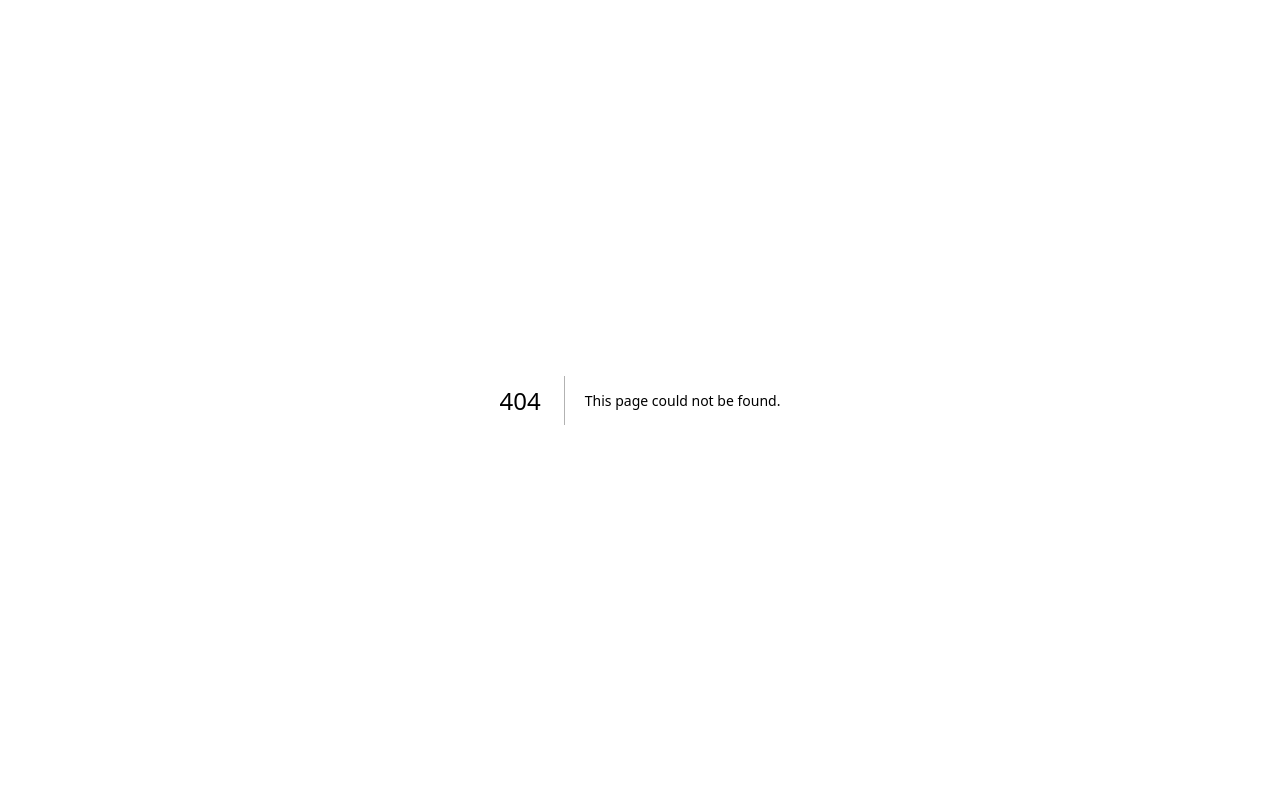
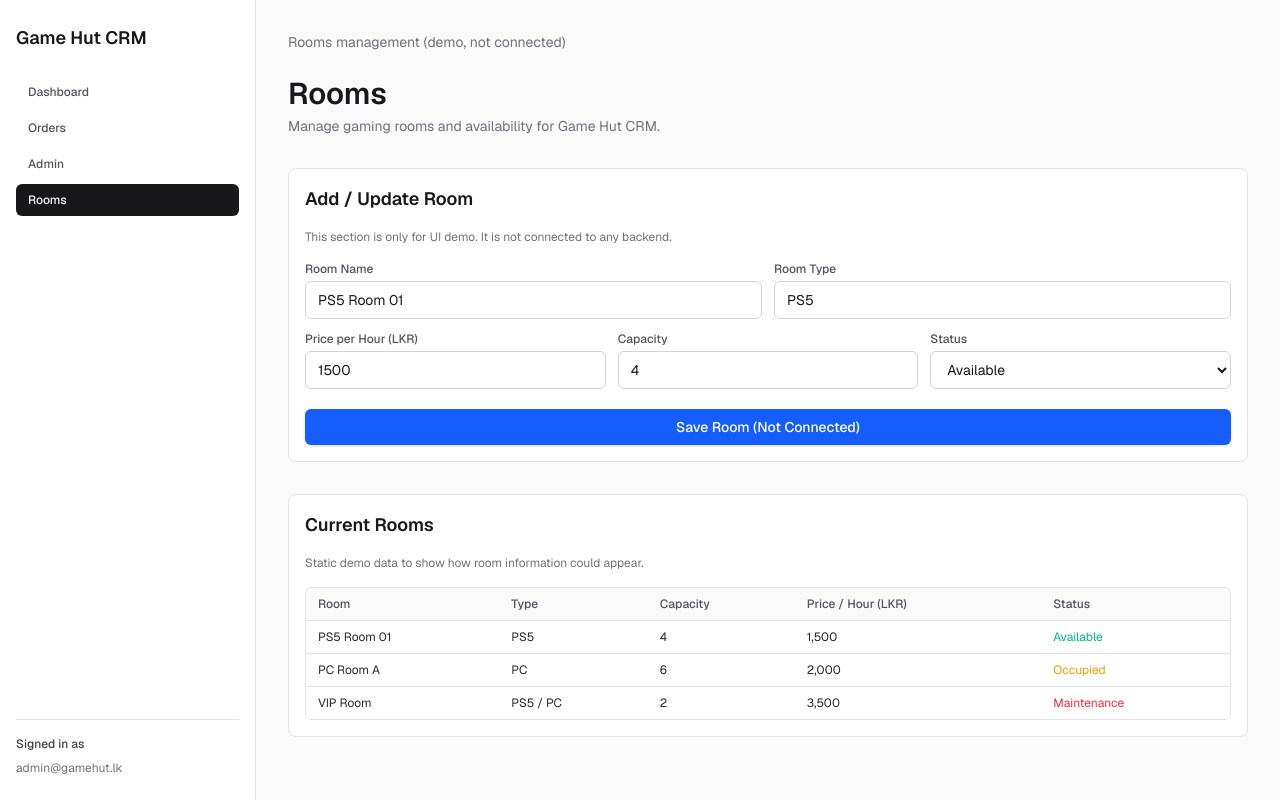
Before and after one commit to sachintha999/game-hut-crm-frontend, a Next.js app: page /rooms in a window 1280 px wide. Before the commit this address had no page. Built offline with nearby package versions, Linux system fonts and the light colour scheme.

Commit message:
rooms page added

```diff
--- a/app/components/Sidebar.tsx
+++ b/app/components/Sidebar.tsx
@@ -63,7 +63,12 @@ export function Sidebar({ isOpen, onClose }: SidebarProps) {
           >
             <span>Admin</span>
           </button>
-          <button className={`${baseButtonClasses} ${inactiveClasses}`}>
+          <button
+            className={`${baseButtonClasses} ${
+              pathname === "/rooms" ? activeClasses : inactiveClasses
+            }`}
+            onClick={() => router.push("/rooms")}
+          >
             <span>Rooms</span>
           </button>
         </nav>
--- /dev/null
+++ b/app/rooms/page.tsx
@@ -0,0 +1,215 @@
+"use client";
+
+import { useEffect, useState } from "react";
+import { Sidebar } from "../components/Sidebar";
+
+export default function RoomsPage() {
+  const [sidebarOpen, setSidebarOpen] = useState(false);
+  const [isLoading, setIsLoading] = useState(true);
+
+  useEffect(() => {
+    const timeout = setTimeout(() => setIsLoading(false), 700);
+    return () => clearTimeout(timeout);
+  }, []);
+
+  return (
+    <main className="flex min-h-screen bg-zinc-50 font-sans text-zinc-900 dark:bg-black dark:text-zinc-50">
+      <Sidebar
+        isOpen={sidebarOpen}
+        onClose={() => setSidebarOpen(false)}
+      />
+
+      <div className="flex-1 px-4 py-4 sm:px-6 sm:py-6 lg:px-8 lg:py-8">
+        {isLoading ? (
+          <div className="flex h-full min-h-[60vh] items-center justify-center">
+            <div className="flex flex-col items-center gap-3">
+              <div className="h-8 w-8 animate-spin rounded-full border-2 border-zinc-300 border-t-blue-600" />
+              <p className="text-xs text-zinc-500">Loading rooms...</p>
+            </div>
+          </div>
+        ) : (
+          <div className="mx-auto w-full space-y-8">
+            {/* Top bar / mobile toggle */}
+            <div className="mb-4 flex items-center justify-between lg:mb-6">
+              <button
+                className="rounded-md border border-zinc-200 bg-white px-3 py-2 text-xs font-medium text-zinc-600 shadow-sm hover:bg-zinc-100 lg:hidden dark:border-zinc-800 dark:bg-zinc-900 dark:text-zinc-300"
+                onClick={() => setSidebarOpen(true)}
+              >
+                Menu
+              </button>
+              <span className="text-xs text-zinc-500 sm:text-sm">
+                Rooms management (demo, not connected)
+              </span>
+            </div>
+
+            {/* Header */}
+            <header className="flex flex-col items-start justify-between gap-4 sm:flex-row sm:items-center">
+              <div>
+                <h1 className="text-3xl font-semibold">Rooms</h1>
+                <p className="mt-1 text-sm text-zinc-500 dark:text-zinc-400">
+                  Manage gaming rooms and availability for Game Hut CRM.
+                </p>
+              </div>
+            </header>
+
+            {/* Rooms form */}
+            <section className="space-y-4 rounded-lg border border-zinc-200 bg-white p-4 dark:border-zinc-800 dark:bg-zinc-900">
+              <h2 className="text-lg font-semibold">Add / Update Room</h2>
+              <p className="text-xs text-zinc-500">
+                This section is only for UI demo. It is not connected to any
+                backend.
+              </p>
+
+              <div className="space-y-3">
+                <div className="grid gap-3 sm:grid-cols-2">
+                  <div>
+                    <label className="block text-xs font-medium text-zinc-600 dark:text-zinc-300">
+                      Room Name
+                    </label>
+                    <input
+                      className="mt-1 w-full rounded-md border border-zinc-300 bg-transparent px-3 py-2 text-sm outline-none focus:border-blue-500 dark:border-zinc-700"
+                      placeholder="e.g. PS5 Room 01"
+                      defaultValue="PS5 Room 01"
+                    />
+                  </div>
+
+                  <div>
+                    <label className="block text-xs font-medium text-zinc-600 dark:text-zinc-300">
+                      Room Type
+                    </label>
+                    <input
+                      className="mt-1 w-full rounded-md border border-zinc-300 bg-transparent px-3 py-2 text-sm outline-none focus:border-blue-500 dark:border-zinc-700"
+                      placeholder="e.g. PS5 / PC / VIP"
+                      defaultValue="PS5"
+                    />
+                  </div>
+                </div>
+
+                <div className="grid gap-3 sm:grid-cols-3">
+                  <div>
+                    <label className="block text-xs font-medium text-zinc-600 dark:text-zinc-300">
+                      Price per Hour (LKR)
+                    </label>
+                    <input
+                      type="number"
+                      className="mt-1 w-full rounded-md border border-zinc-300 bg-transparent px-3 py-2 text-sm outline-none focus:border-blue-500 dark:border-zinc-700"
+                      defaultValue={1500}
+                    />
+                  </div>
+
+                  <div>
+                    <label className="block text-xs font-medium text-zinc-600 dark:text-zinc-300">
+                      Capacity
+                    </label>
+                    <input
+                      type="number"
+                      className="mt-1 w-full rounded-md border border-zinc-300 bg-transparent px-3 py-2 text-sm outline-none focus:border-blue-500 dark:border-zinc-700"
+                      defaultValue={4}
+                    />
+                  </div>
+
+                  <div>
+                    <label className="block text-xs font-medium text-zinc-600 dark:text-zinc-300">
+                      Status
+                    </label>
+                    <select
+                      className="mt-1 w-full rounded-md border border-zinc-300 bg-transparent px-3 py-2 text-sm outline-none focus:border-blue-500 dark:border-zinc-700"
+                      defaultValue="available"
+                    >
+                      <option value="available">Available</option>
+                      <option value="occupied">Occupied</option>
+                      <option value="maintenance">Maintenance</option>
+                    </select>
+                  </div>
+                </div>
+
+                <button className="mt-2 w-full rounded-md bg-blue-600 px-4 py-2 text-sm font-medium text-white shadow-sm hover:bg-blue-700">
+                  Save Room (Not Connected)
+                </button>
+              </div>
+            </section>
+
+            {/* Current rooms table */}
+            <section className="space-y-4 rounded-lg border border-zinc-200 bg-white p-4 text-sm dark:border-zinc-800 dark:bg-zinc-900">
+              <h2 className="text-lg font-semibold">Current Rooms</h2>
+              <p className="text-xs text-zinc-500">
+                Static demo data to show how room information could appear.
+              </p>
+
+              <div className="overflow-hidden rounded-md border border-zinc-200 text-xs dark:border-zinc-800">
+                <table className="min-w-full divide-y divide-zinc-200 dark:divide-zinc-800">
+                  <thead className="bg-zinc-50 dark:bg-zinc-900/60">
+                    <tr>
+                      <th className="px-3 py-2 text-left font-medium text-zinc-600 dark:text-zinc-300">
+                        Room
+                      </th>
+                      <th className="px-3 py-2 text-left font-medium text-zinc-600 dark:text-zinc-300">
+                        Type
+                      </th>
+                      <th className="px-3 py-2 text-left font-medium text-zinc-600 dark:text-zinc-300">
+                        Capacity
+                      </th>
+                      <th className="px-3 py-2 text-left font-medium text-zinc-600 dark:text-zinc-300">
+                        Price / Hour (LKR)
+                      </th>
+                      <th className="px-3 py-2 text-left font-medium text-zinc-600 dark:text-zinc-300">
+                        Status
+                      </th>
+                    </tr>
+                  </thead>
+                  <tbody className="divide-y divide-zinc-200 bg-white dark:divide-zinc-800 dark:bg-zinc-950">
+                    <tr>
+                      <td className="px-3 py-2 text-zinc-800 dark:text-zinc-100">
+                        PS5 Room 01
+                      </td>
+                      <td className="px-3 py-2 text-zinc-800 dark:text-zinc-100">
+                        PS5
+                      </td>
+                      <td className="px-3 py-2 text-zinc-800 dark:text-zinc-100">
+                        4
+                      </td>
+                      <td className="px-3 py-2 text-zinc-800 dark:text-zinc-100">
+                        1,500
+                      </td>
+                      <td className="px-3 py-2 text-emerald-500">Available</td>
+                    </tr>
+                    <tr>
+                      <td className="px-3 py-2 text-zinc-800 dark:text-zinc-100">
+                        PC Room A
+                      </td>
+                      <td className="px-3 py-2 text-zinc-800 dark:text-zinc-100">
+                        PC
+                      </td>
+                      <td className="px-3 py-2 text-zinc-800 dark:text-zinc-100">
+                        6
+                      </td>
+                      <td className="px-3 py-2 text-zinc-800 dark:text-zinc-100">
+                        2,000
+                      </td>
+                      <td className="px-3 py-2 text-amber-500">Occupied</td>
+                    </tr>
+                    <tr>
+                      <td className="px-3 py-2 text-zinc-800 dark:text-zinc-100">
+                        VIP Room
+                      </td>
+                      <td className="px-3 py-2 text-zinc-800 dark:text-zinc-100">
+                        PS5 / PC
+                      </td>
+                      <td className="px-3 py-2 text-zinc-800 dark:text-zinc-100">
+                        2
+                      </td>
+                      <td className="px-3 py-2 text-zinc-800 dark:text-zinc-100">
+                        3,500
+                      </td>
+                      <td className="px-3 py-2 text-red-500">Maintenance</td>
+                    </tr>
+                  </tbody>
+                </table>
+              </div>
+            </section>
+          </div>
+        )}
+      </div>
+    </main>
+  );
+}
```
